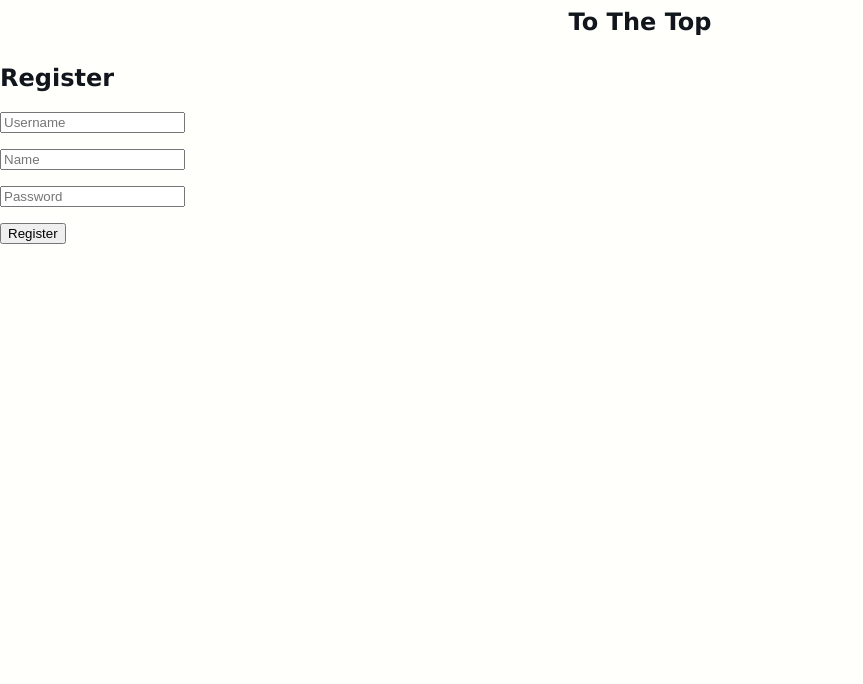
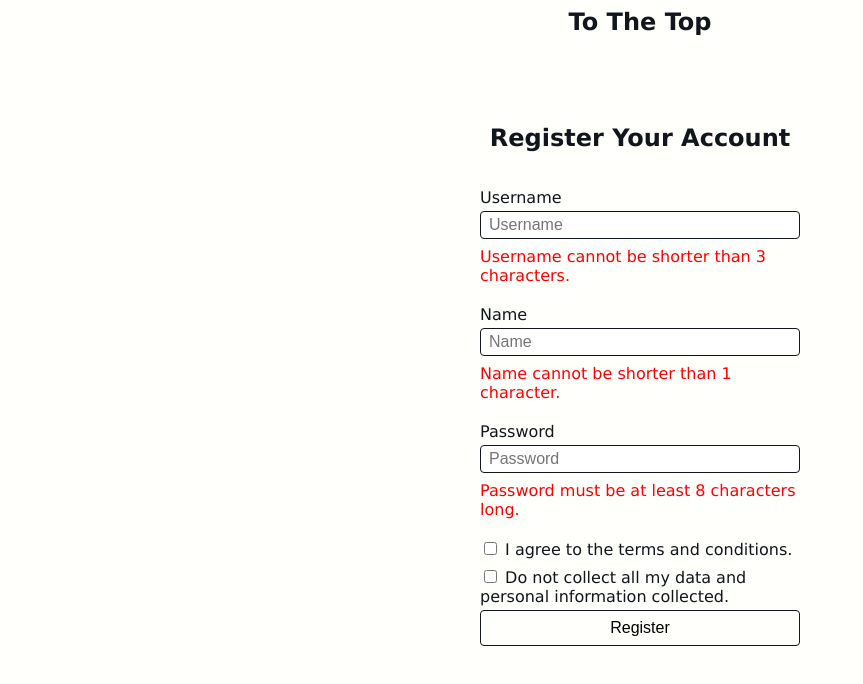
Before and after one commit to daisy-barajxx/CPSC391-ToTheTop_Project, a SvelteKit app: page /register in a window 1280 px wide. Shown: the top 684 px of the page, without its empty margins (0-863 px from the left). Built offline with nearby package versions, Linux system fonts and the light colour scheme; no server answers.

Commit message:
Better validation for registration

```diff
--- a/package.json
+++ b/package.json
@@ -38,7 +38,7 @@
         "vitest-browser-svelte": "^0.1.0"
     },
     "dependencies": {
-		"@node-rs/argon2": "^2.0.2",
+        "@node-rs/argon2": "^2.0.2",
         "@observablehq/plot": "^0.6.17",
         "@polygon.io/client-js": "^8.2.0",
         "postgres": "^3.4.7"
--- a/src/routes/register/+page.svelte
+++ b/src/routes/register/+page.svelte
@@ -1,15 +1,42 @@
 <script lang="ts">
     import { goto } from "$app/navigation";
+    import { validateUserInfo } from "$lib/user";
     import type { PageProps } from "./$types";
 
     let { form }: PageProps = $props();
+
+    let formUsername = $state("");
+    let formName = $state("");
+    let formPassword = $state("");
+    let dataAccepted = $state(false);
+    let invalid = $derived(
+        validateUserInfo(formUsername, formPassword, formName)
+    );
+
+    $effect(() => {
+        if (form?.user) {
+            // Registration was successful
+            goto("/");
+        }
+    });
 </script>
 
+{#snippet invalidDetail(key: string)}
+    {#if form?.invalid?.has(key)}
+        <p class="invalid-detail">{form.invalid.get(key)}</p>
+    {:else if invalid.has(key)}
+        <p class="invalid-detail">{invalid.get(key)}</p>
+    {/if}
+{/snippet}
+
 <main>
-    <h2>Register</h2>
+    <h2>Register Your Account</h2>
 
     <form action="" method="post">
+        <label for="username">Username</label>
+
         <input
+            bind:value={formUsername}
             type="text"
             name="username"
             placeholder="Username"
@@ -19,7 +46,12 @@
             required
         />
 
+        {@render invalidDetail("username")}
+
+        <label for="name">Name</label>
+
         <input
+            bind:value={formName}
             type="text"
             name="name"
             placeholder="Name"
@@ -28,7 +60,12 @@
             required
         />
 
+        {@render invalidDetail("name")}
+
+        <label for="password">Password</label>
+
         <input
+            bind:value={formPassword}
             type="password"
             name="password"
             placeholder="Password"
@@ -36,6 +73,29 @@
             maxlength="64"
             required
         />
+
+        {@render invalidDetail("password")}
+
+        <label for="terms">
+            <input type="checkbox" name="terms" id="terms" required />
+
+            I agree to the terms and conditions.
+        </label>
+
+        <label for="data">
+            <input
+                type="checkbox"
+                name="data"
+                id="data"
+                bind:checked={dataAccepted}
+            />
+
+            {#if dataAccepted}
+                Collect all my data and personal information collected.
+            {:else}
+                Do not collect all my data and personal information collected.
+            {/if}
+        </label>
 
         <button type="submit">Register</button>
     </form>
@@ -46,8 +106,67 @@
 </main>
 
 <style>
+    main {
+        display: flex;
+        flex-direction: column;
+        align-items: center;
+    }
+
+    h2 {
+        margin-top: 5rem;
+        margin-bottom: 2rem;
+    }
+
+    form {
+        display: flex;
+        flex-direction: column;
+        width: 25%;
+    }
+
+    label {
+        margin: 0.25rem 0;
+    }
+
     input {
         display: block;
+        padding: 0.25rem 0.5rem;
+        font-size: medium;
+        border: 1px solid var(--primary-dark);
+        border-radius: 4px;
+    }
+
+    input:user-valid {
+        border-color: green;
+    }
+
+    input:user-invalid {
+        border-color: red;
+    }
+
+    input[type="checkbox"] {
+        display: inline;
+    }
+
+    .invalid-detail {
+        margin: 0;
+        margin-top: 0.5rem;
         margin-bottom: 1rem;
+        color: red;
+    }
+
+    form > button {
+        transition: all 0.1s ease-in-out;
+        padding: 0.5rem;
+        font-size: medium;
+        background-color: var(--primary-light);
+        border: 1px solid var(--primary-dark);
+        border-radius: 4px;
+        cursor: pointer;
+    }
+
+    form > button:hover {
+        transition: all 0.1s ease-in-out;
+        background-color: var(--primary-dark);
+        color: var(--primary-light);
     }
 </style>
```
